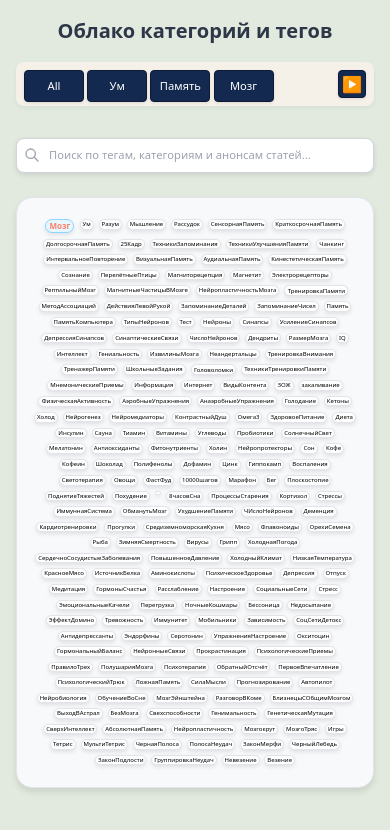
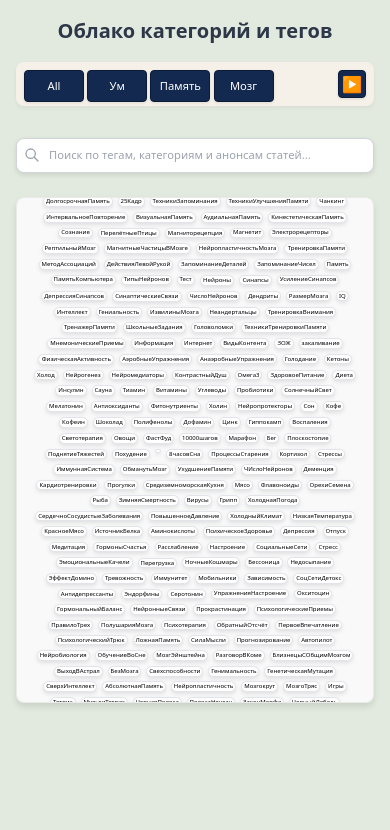
Before and after one commit to shaula-hub/tagcloud, a React (Vite) app: page / in a window 390 px wide. Shown: the top 830 px of the page. Built offline with nearby package versions, Linux system fonts and the light colour scheme.

Commit message:
Corrections 3 for mobiles

```diff
--- a/src/components/tagcloud.jsx
+++ b/src/components/tagcloud.jsx
@@ -599,14 +599,16 @@ const TagCloud = ({ channelId = 'wowmind' }) => {
           ref={categoriesContainerRef}
           className="categories-container flex mb-8 relative"
           style={{
-            gap: isSmallMobile ? '0.2rem' : isMobile ? '0.3rem' : '0.8rem', // Increased horizontal gap for desktop
+            gap: isSmallMobile ? '0.2rem' : isMobile ? '0.3rem' : '0.8rem',
             overflowX: 'auto',
             scrollbarWidth: 'none',
             msOverflowStyle: 'none',
             WebkitOverflowScrolling: 'touch',
             paddingBottom: '4px',
-            // Add justification to distribute space evenly if all buttons fit
-            justifyContent: categories.length <= maxVisibleCategories ? 'space-between' : 'flex-start'
+            // Only use space-between on desktop when buttons fit
+            justifyContent: (!isMobile && categories.length <= maxVisibleCategories)
+              ? 'space-between'
+              : 'flex-start'
           }}
         >
           {getVisibleCategories().map((category, index) => (
@@ -852,14 +854,17 @@ const TagCloud = ({ channelId = 'wowmind' }) => {
             <div
               className="tag-cloud-bubble flex flex-wrap justify-center items-start overflow-auto"
               style={{
-                height: tagCloudHeight,
+                height: 'auto', // Change from fixed height to auto
+                minHeight: '300px', // Set minimum height
+                maxHeight: isSmallMobile ? '60vh' : isMobile ? '65vh' : '70vh',
                 width: isSmallMobile ? '100%' : isMobile ? '90%' : '80%',
                 padding: isSmallMobile ? '0.8rem 0.3rem' : isMobile ? '1rem 0.5rem' : '2rem 1rem',
                 marginTop: 0,
                 position: 'relative',
-                top: 0,
-                maxHeight: isSmallMobile ? '70vh' : isMobile ? '75vh' : '80vh', // Set maximum height
-                overflowY: 'auto' // Always allow vertical scrolling
+                overflowY: 'auto',
+                border: '1px solid #eaeaea',
+                borderRadius: '8px',
+                backgroundColor: '#f9f9f9'
               }}
             >
               {categoryTags.length > 0 ? (
@@ -874,15 +879,15 @@ const TagCloud = ({ channelId = 'wowmind' }) => {
                         fontSize: `${size}em`,
                         backgroundColor: isLargeTag(tag.count) ? '#e6f7ff' : 'white',
                         padding: isSmallMobile ? '0.1em 0.25em' : isMobile ? '0.15em 0.3em' : '0.2em 0.4em',
-                        margin: isSmallMobile ? '0.03em' : isMobile ? '0.05em' : '0.1em',
-                        lineHeight: isSmallMobile ? '1' : '1.1',
+                        margin: '0.15em', // Consistent margin across all devices
+                        lineHeight: '1.2',
                         borderRadius: '4px',
                         cursor: 'pointer',
                         transition: 'all 0.2s ease',
                         display: 'inline-block',
-                        maxWidth: 'none', // Remove any max-width restrictions
-                        whiteSpace: 'normal', // Allow text to wrap if needed
-                        wordBreak: 'keep-all' // Prevent breaking words
+                        maxWidth: 'none', // Never truncate tag text
+                        whiteSpace: 'normal',
+                        wordBreak: 'keep-all'
                       }}
                       onClick={() => filterByTag(tag.name)}
                     >
@@ -922,10 +927,14 @@ const TagCloud = ({ channelId = 'wowmind' }) => {
                   </div>
                   <div className="article-title-container overflow-hidden">
                     <div className="w-full text-center">
-                      <span className="line-clamp-2">{article.title}</span>
+                      <span
+                        className="line-clamp-2"
                         style={{
-                          fontSize: isSmallMobile ? '0.9rem' : isMobile ? '0.95rem' : '1.5rem' // 50% larger for desktop
+                          fontSize: isSmallMobile ? '0.9rem' : isMobile ? '0.95rem' : '1.1rem'
                         }}
+                      >
+                        {article.title}
+                      </span>
                     </div>
                   </div>
                   <div className="article-excerpt-container overflow-hidden text-sm">
```
